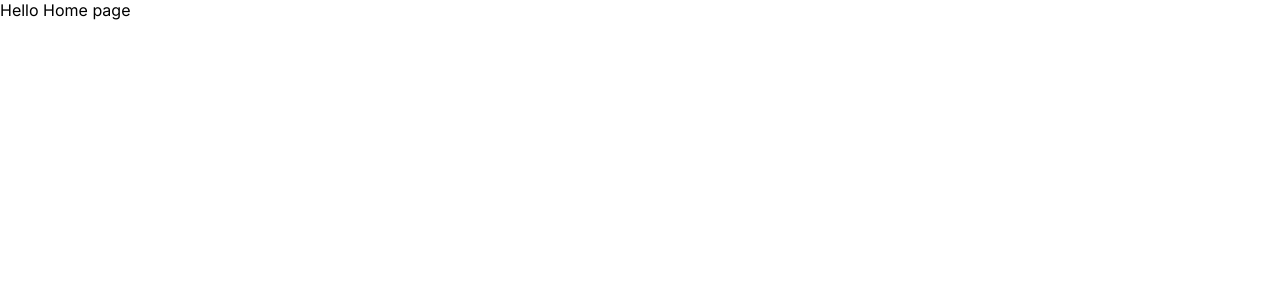
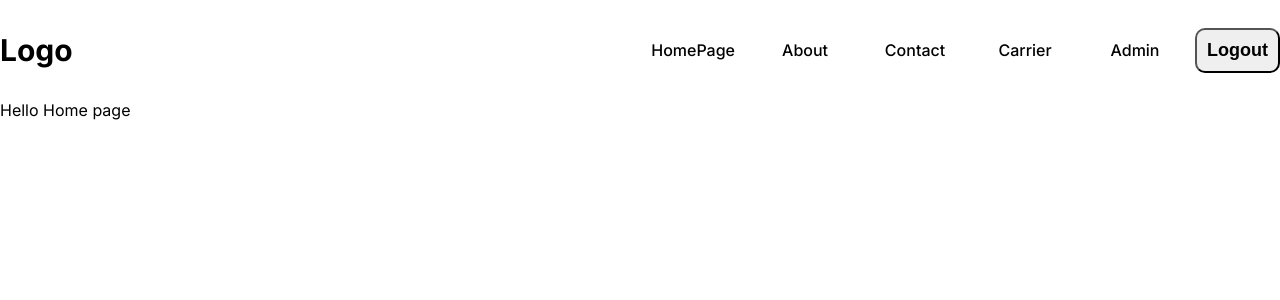
Before and after one commit to shivamgupta002/SellLocal, a Next.js app: page / in a window 1280 px wide. Shown: the top 300 px of the page. Built offline with nearby package versions, Linux system fonts and the light colour scheme.

Commit message:
Navbar added

```diff
--- a/src/app/layout.js
+++ b/src/app/layout.js
@@ -1,6 +1,7 @@
 import { Inter } from "next/font/google";
 import "./globals.css";
-
+// import Navbar from "../component/navbar/page";
+import Navbar from "../component/navbar/Navbar.jsx";
 const inter = Inter({ subsets: ["latin"] });
 
 export const metadata = {
@@ -11,7 +12,10 @@ export const metadata = {
 export default function RootLayout({ children }) {
   return (
     <html lang="en">
-      <body className={inter.className}>{children}</body>
+      <body className={inter.className}>
+        <Navbar />
+        {children}
+      </body>
     </html>
   );
 }
--- /dev/null
+++ b/src/component/navbar/Navbar.jsx
@@ -0,0 +1,15 @@
+import Links from "./links/Links";
+import styles from "./navbar.module.css";
+const Navbar = () => {
+  return (
+    <>
+      <div className={styles.container}>
+        <div className={styles.logo}>Logo </div>
+        <div>
+          <Links />
+        </div>
+      </div>
+    </>
+  );
+};
+export default Navbar;
--- /dev/null
+++ b/src/component/navbar/links/Links.jsx
@@ -0,0 +1,57 @@
+"use client";
+import { useState } from "react";
+import styles from "./links.module.css";
+import NavLink from "./navLink/navLink";
+import Image from "next/image";
+const links = [
+  {
+    title: "HomePage",
+    path: "/",
+  },
+  {
+    title: "About",
+    path: "/about",
+  },
+  {
+    title: "Contact",
+    path: "/contact",
+  },
+  {
+    title: "Carrier",
+    path: "/carrier",
+  },
+];
+const Links = () => {
+  const [open, setOpen] = useState(false);
+  //Temporary
+  const session = true;
+  const isAdmin = true;
+  return (
+    <>
+      <div className={styles.container}>
+        <div className={styles.links}>
+          {links.map((link) => (
+            <NavLink item={link} key={link.title} />
+          ))}
+          {session ? (
+            <>
+              {isAdmin && <NavLink item={{ title: "Admin", path: "/admin" }} />}
+              <button className={styles.logout}>Logout</button>
+            </>
+          ) : (
+            <NavLink item={{ title: "login", path: "/login" }} />
+          )}
+        </div>
+        <Image src="/menu.png" alt="hamburger" width={30} height={30} onClick={() => setOpen((prev) => !prev)} className={styles.menuButton} />
+        {open && (
+          <div className={styles.mobileLinks}>
+            {links.map((link) => (
+              <NavLink item={link} key={link.title} />
+            ))}
+          </div>
+        )}
+      </div>
+    </>
+  );
+};
+export default Links;
--- /dev/null
+++ b/src/component/navbar/links/links.module.css
@@ -0,0 +1,44 @@
+.links {
+    display: flex;
+    align-items: center;
+    gap: 10px;
+}
+
+.logout {
+    padding: 10px;
+    cursor: pointer;
+    font-weight: 600;
+    font-size: 18px;
+    border-radius: 10px;
+}
+
+.menuButton,
+.mobileLinks {
+    display: none;
+}
+
+@media(max-width:768px) {
+    .links {
+        display: none;
+    }
+
+    .menuButton {
+        display: block;
+        cursor: pointer;
+    }
+
+    .mobileLinks {
+        position: absolute;
+        top: 100px;
+        right: 0;
+        width: 40%;
+        height: 80vh;
+        background-color: var(--bg);
+        display: flex;
+        flex-direction: column;
+        align-items: center;
+        justify-content: center;
+        gap: 10px;
+    }
+
+}
--- /dev/null
+++ b/src/component/navbar/links/navLink/navLink.jsx
@@ -0,0 +1,22 @@
+"use client";
+import Link from "next/link";
+import styles from "./navLink.module.css";
+import { usePathname } from "next/navigation";
+const NavLink = ({ item }) => {
+  const pathName = usePathname();
+  return (
+    <>
+      <Link
+        href={item.path}
+        key={item.title}
+        // className={styles.container}
+        className={`${styles.container} ${
+          pathName === item.path && styles.active
+        }`}
+      >
+        {item.title}
+      </Link>
+    </>
+  );
+};
+export default NavLink;
--- /dev/null
+++ b/src/component/navbar/links/navLink/navLink.module.css
@@ -0,0 +1,12 @@
+.container {
+    min-width: 100px;
+    padding: 10px;
+    border-radius: 20px;
+    font-weight: 500;
+    text-align: center;
+}
+
+.active {
+    background-color: var(--text);
+    color: var(--bg)
+}
--- /dev/null
+++ b/src/component/navbar/navbar.module.css
@@ -0,0 +1,11 @@
+.container {
+    height: 100px;
+    display: flex;
+    justify-content: space-between;
+    align-items: center;
+}
+
+.logo {
+    font-size: 30px;
+    font-weight: bold;
+}
```
Also changed, not shown: public/menu.png (added).
